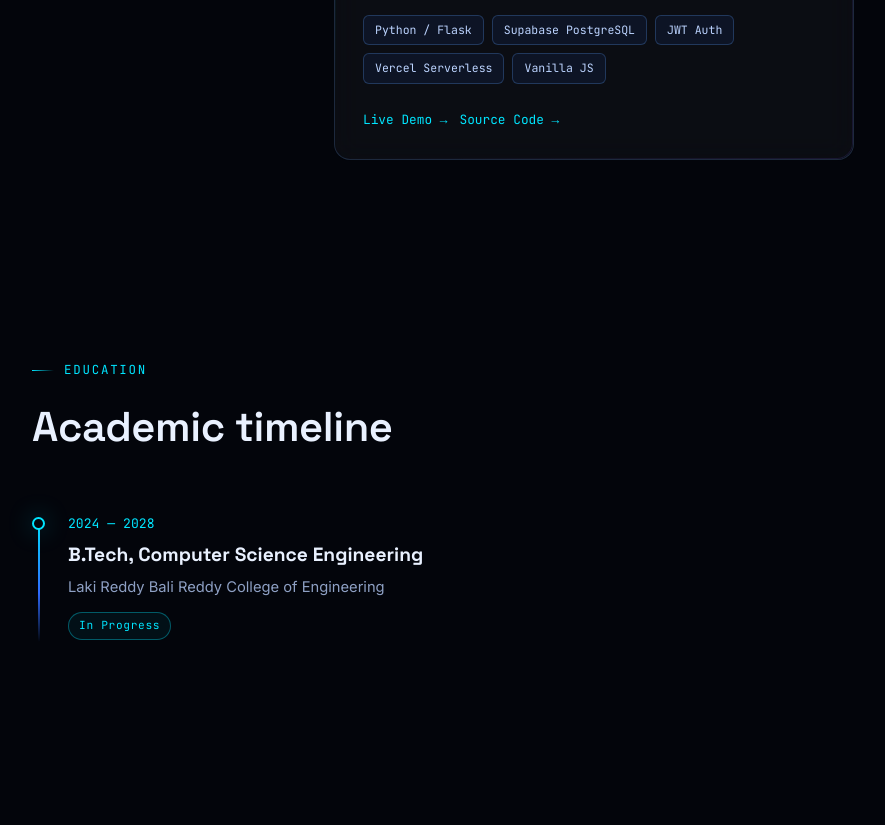
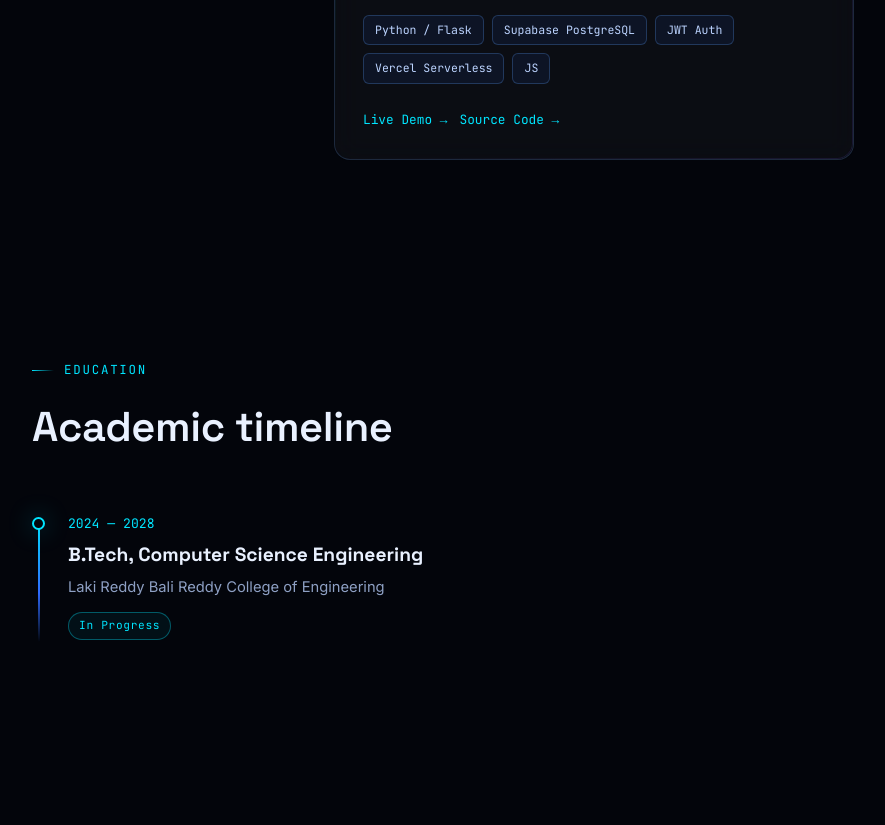
Before and after one commit to hanumanthulokesh754/portfolio, a plain HTML site: page index.html in a window 1280 px wide. Shown: the part 3074-3899 px from the top of the page, without its empty margins (46-931 px from the left). Drawn offline with Linux system fonts and the light colour scheme.

Commit message:
Change tech tag from 'Vanilla JS' to 'JS'

```diff
--- a/index.html
+++ b/index.html
@@ -476,7 +476,7 @@
             <span class="tech-tag">Supabase PostgreSQL</span>
             <span class="tech-tag">JWT Auth</span>
             <span class="tech-tag">Vercel Serverless</span>
-            <span class="tech-tag">Vanilla JS</span>
+            <span class="tech-tag">JS</span>
           </div>
           <div class="project-links">
             <a href="https://smarterp-psi.vercel.app/" target="_blank" rel="noopener">Live Demo →</a>
```
